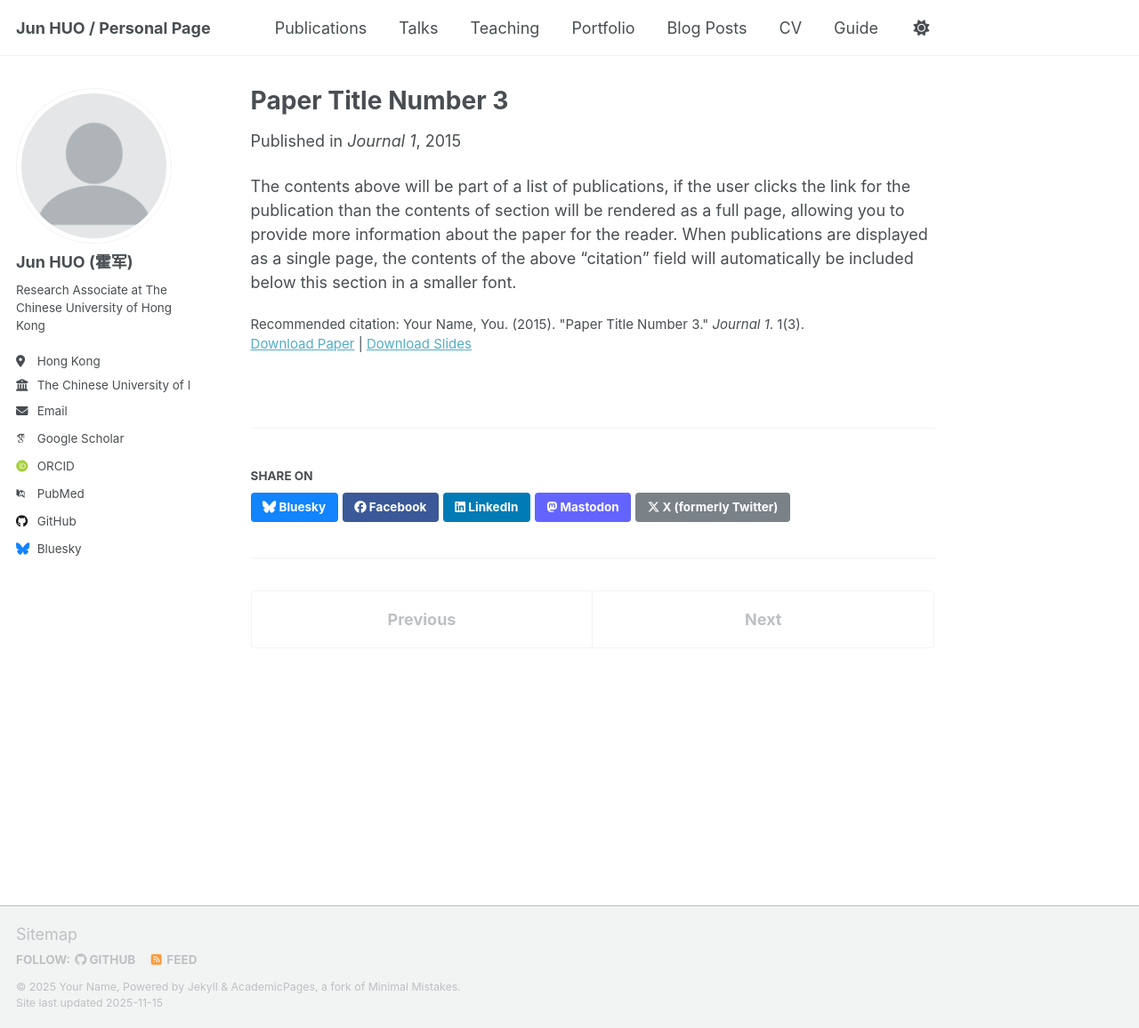
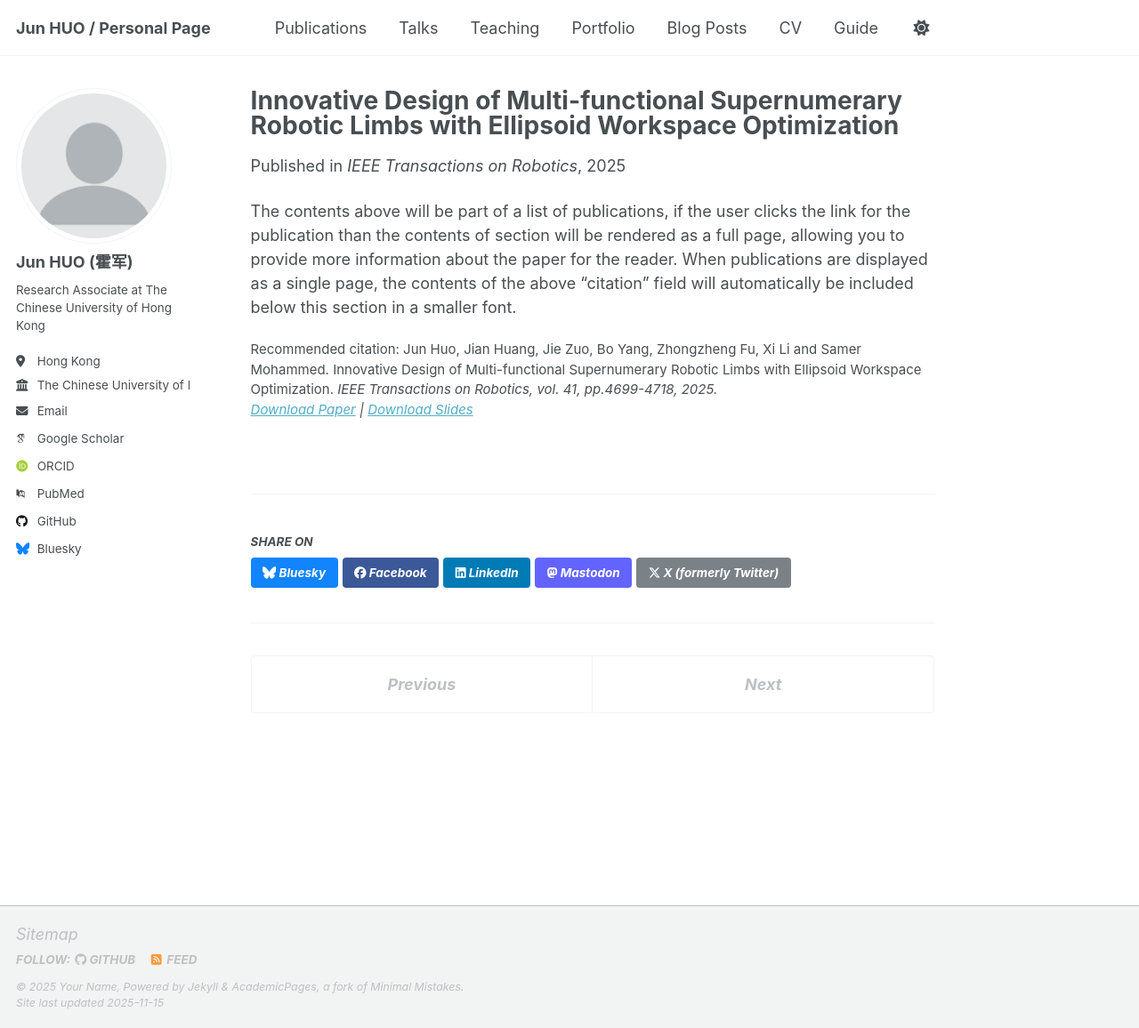
Before and after one commit to FokKwan/huojun.github.io, a Jekyll site: the page built from _publications/2015-10-01-paper-title-number-3.md, in a window 1280 px wide and 1156 px high. Shown: the whole window at 89% size. Built offline with Jekyll 4.4.1, drawn with Linux system fonts in a browser that asks for light colours; some web fonts are replaced; a script that is not in the unit is left out.

Commit message:
Update 2015-10-01-paper-title-number-3.md

```diff
--- a/_publications/2015-10-01-paper-title-number-3.md
+++ b/_publications/2015-10-01-paper-title-number-3.md
@@ -1,14 +1,14 @@
 ---
-title: "Paper Title Number 3"
+title: "Innovative Design of Multi-functional Supernumerary Robotic Limbs with Ellipsoid Workspace Optimization"
 collection: publications
 category: manuscripts
 permalink: /publication/2015-10-01-paper-title-number-3
-excerpt: 'This paper is about the number 3. The number 4 is left for future work.'
-date: 2015-10-01
-venue: 'Journal 1'
+excerpt: 'Jun Huo, Jian Huang, Jie Zuo, Bo Yang, Zhongzheng Fu, Xi Li and Samer Mohammed'
+date: 15 July 2025
+venue: 'IEEE Transactions on Robotics'
 slidesurl: 'https://academicpages.github.io/files/slides3.pdf'
-paperurl: 'https://academicpages.github.io/files/paper3.pdf'
-citation: 'Your Name, You. (2015). &quot;Paper Title Number 3.&quot; <i>Journal 1</i>. 1(3).'
+paperurl: 'https://ieeexplore.ieee.org/document/11079241'
+citation: 'Jun Huo, Jian Huang, Jie Zuo, Bo Yang, Zhongzheng Fu, Xi Li and Samer Mohammed. Innovative Design of Multi-functional Supernumerary Robotic Limbs with Ellipsoid Workspace Optimization. <i>IEEE Transactions on Robotics<i>, vol. 41, pp.4699-4718, 2025.'
 ---
 
 The contents above will be part of a list of publications, if the user clicks the link for the publication than the contents of section will be rendered as a full page, allowing you to provide more information about the paper for the reader. When publications are displayed as a single page, the contents of the above "citation" field will automatically be included below this section in a smaller font.
```
